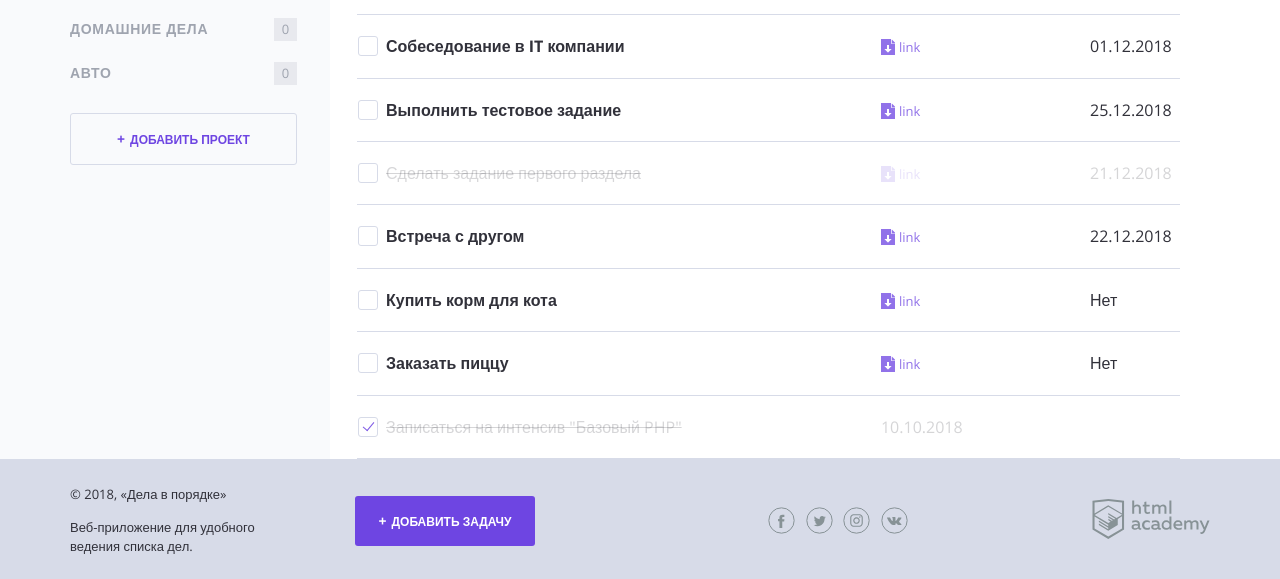
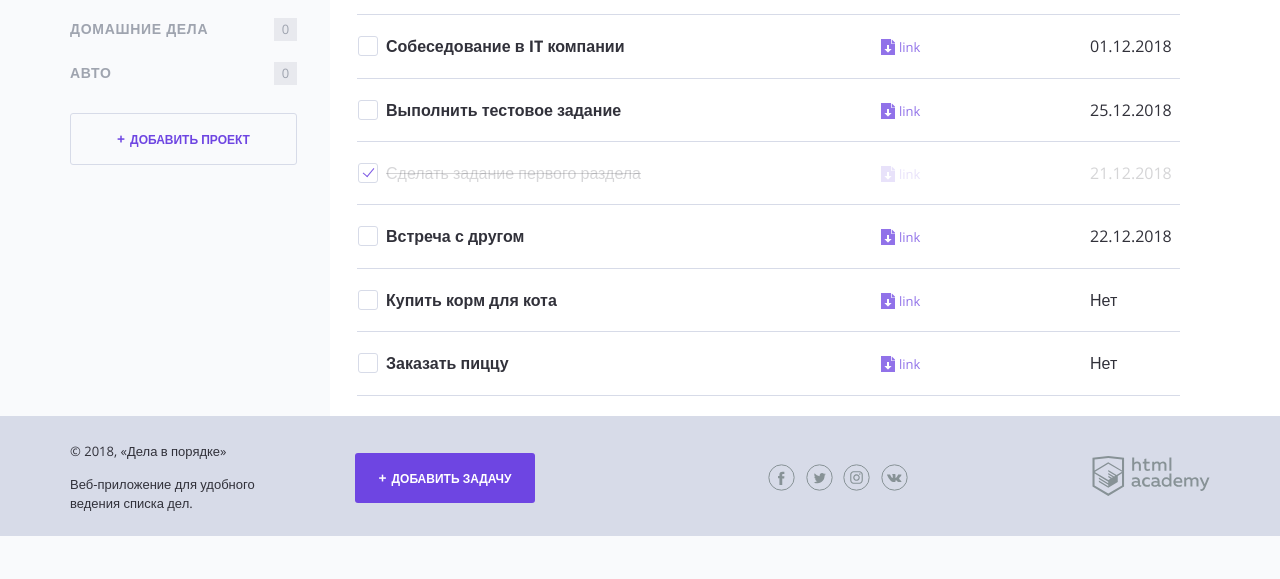
Before and after one commit to IgorChesalin/222997-doingsdone, a PHP site: page / in a window 1280 px wide. Shown: the part 264-843 px from the top of the page. After the commit the page ends 800 px from the top, so only its background shows below. Run offline with PHP 8.4, Linux system fonts and the light colour scheme.

Commit message:
доделал пункт 5

```diff
--- a/index.php
+++ b/index.php
@@ -7,37 +7,37 @@ $projects = ["Входящие", "Учеба", "Работа", "Домашние
 
 // массив задач
 $tasks = [
-  0 => [
+  [
         "TaskTopic" => "Собеседование в IT компании",
         "TaskDate" => "01.12.2018",
         "TaskCategory" => "Работа",
         "TaskStatus" => false
   ],
-  1 => [
+  [
         "TaskTopic" => "Выполнить тестовое задание",
         "TaskDate" => "25.12.2018",
         "TaskCategory" => "Работа",
         "TaskStatus" => false
   ],
-  2 => [
+  [
         "TaskTopic" => "Сделать задание первого раздела",
         "TaskDate" => "21.12.2018",
         "TaskCategory" => "Учеба",
         "TaskStatus" => true
   ],
-  3 => [
+  [
         "TaskTopic" => "Встреча с другом",
         "TaskDate" => "22.12.2018",
         "TaskCategory" => "Входящие",
         "TaskStatus" => false
   ],
-  4 => [
+  [
         "TaskTopic" => "Купить корм для кота",
         "TaskDate" => "Нет",
         "TaskCategory" => "Домашние дела",
         "TaskStatus" => false
   ],
-  5 => [
+  [
         "TaskTopic" => "Заказать пиццу",
         "TaskDate" => "Нет",
         "TaskCategory" => "Домашние дела",
@@ -92,7 +92,7 @@ $tasks = [
                     <ul class="main-navigation__list">
                       <?php foreach ($projects as $key => $val): ?>
                         <li class="main-navigation__list-item">
-                            <a class="main-navigation__list-item-link" href="#"><?php echo "$val"?></a>
+                            <a class="main-navigation__list-item-link" href="#"><?php echo $val?></a>
                             <span class="main-navigation__list-item-count">0</span>
                         </li>
                       <?php endforeach; ?>
@@ -133,12 +133,14 @@ $tasks = [
 
                   <?php foreach ($tasks as $key => $val): ?>
 
-                    <tr class="tasks__item task <?php if ($val[TaskStatus]): ?>task--completed<?php endif; ?>">
+                    <?php if ($val["TaskStatus"]===false || $show_complete_tasks===1): ?>
+
+                    <tr class="tasks__item task <?php if ($val["TaskStatus"]): ?>task--completed<?php endif; ?>">
 
                         <td class="task__select">
                             <label class="checkbox task__checkbox">
-                                <input class="checkbox__input visually-hidden task__checkbox" type="checkbox">
-                                <span class="checkbox__text"><?php echo "$val[TaskTopic]"?></span>
+                                <input class="checkbox__input visually-hidden task__checkbox" <?php if ($val["TaskStatus"]): ?>checked<?php endif; ?> type="checkbox">
+                                <span class="checkbox__text"><?php echo $val["TaskTopic"]?></span>
                             </label>
                         </td>
 
@@ -146,28 +148,17 @@ $tasks = [
                             <a class="download-link" href="#">link</a>
                         </td>
 
-                        <td class="task__date"><?php echo "$val[TaskDate]"?></td>
+                        <td class="task__date">
+                            <?php echo $val["TaskDate"]?>
+                        </td>
 
                     </tr>
 
+                    <?php endif; ?>
+
                     <?php endforeach; ?>
+                </table>
 
-                    <?php if ($show_complete_tasks): ?>
-                      <tr class="tasks__item task task--completed">
-                        <td class="task__select">
-                          <label class="checkbox task__checkbox">
-                            <input class="checkbox__input visually-hidden" type="checkbox" checked>
-                            <span class="checkbox__text">Записаться на интенсив "Базовый PHP"</span>
-                          </label>
-                        </td>
-                        <td class="task__date">10.10.2018</td>
-
-                        <td class="task__controls">
-                        </td>
-                      </tr>
-                  <?php endif; ?>
-
-                </table>
             </main>
         </div>
     </div>
```
